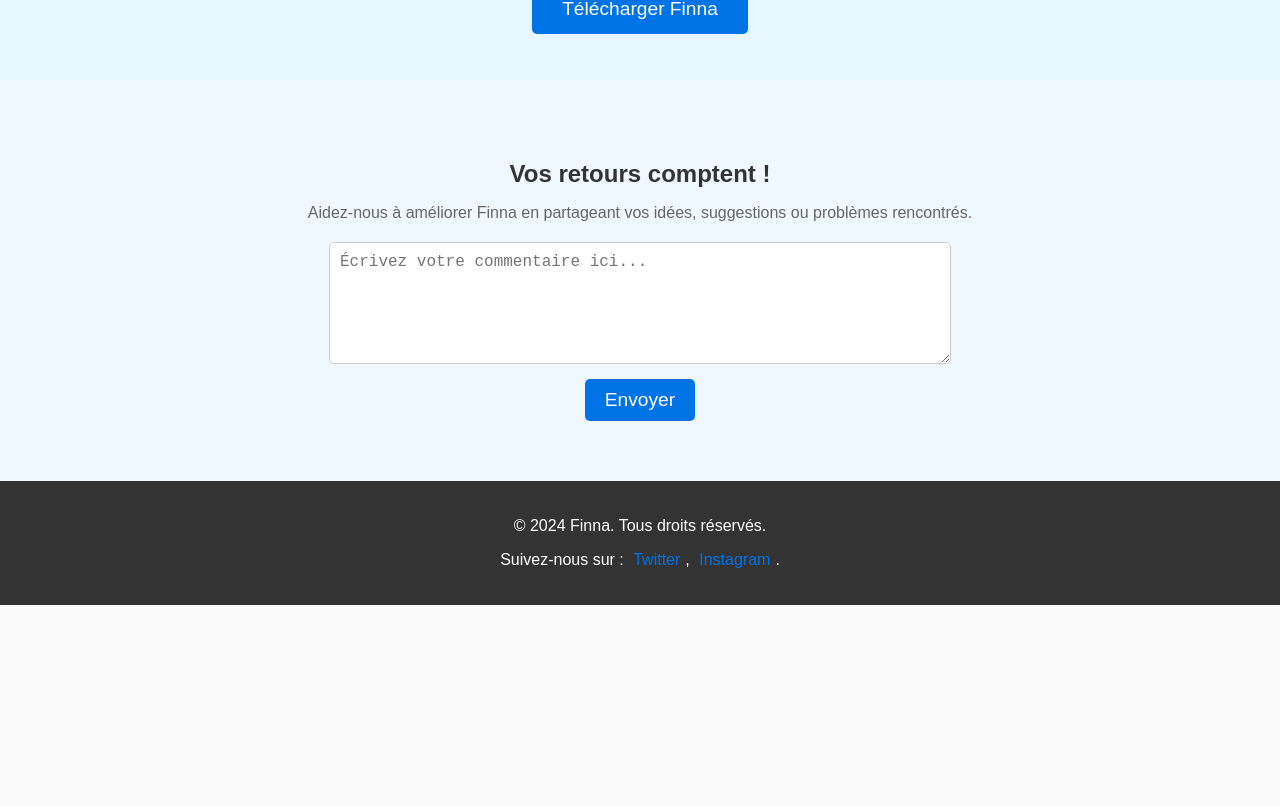
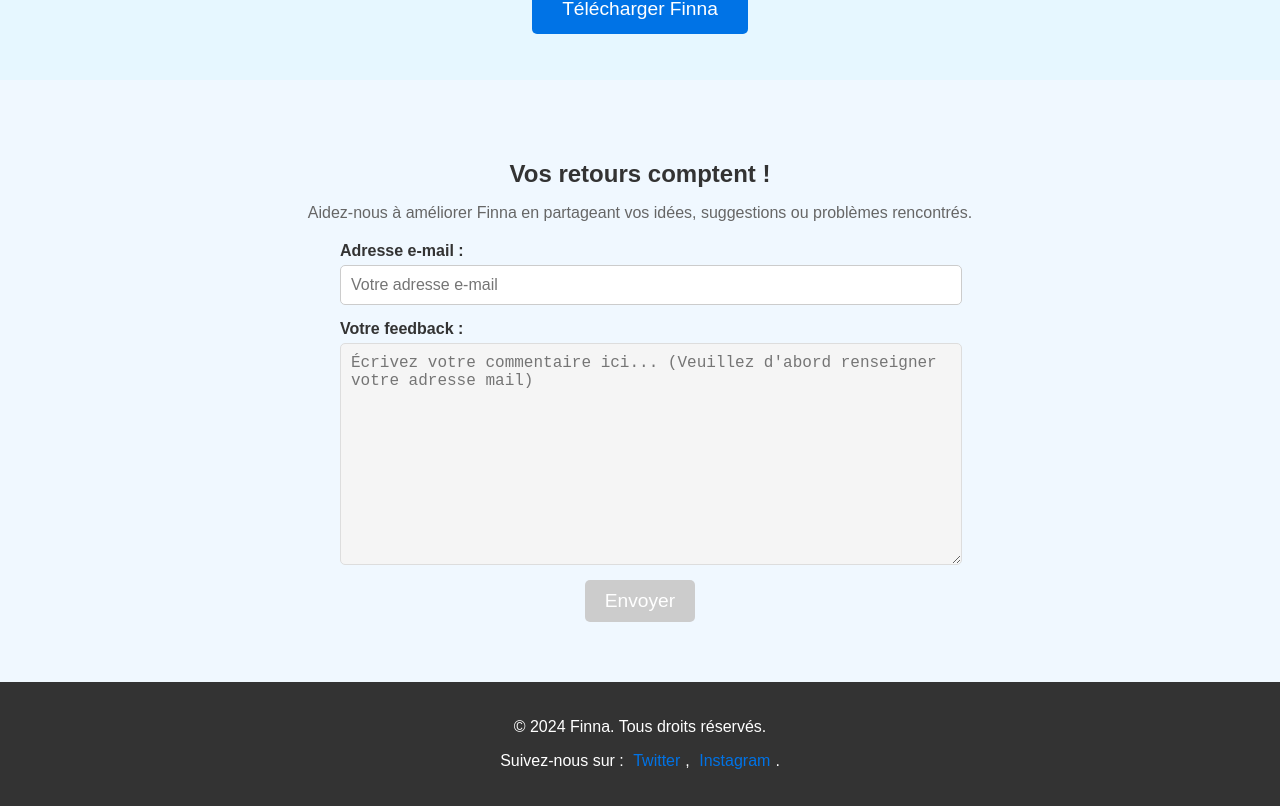
Before and after one commit to eipFinna/FINNA_MIRROR, a React (Create React App) app in the folder finna/: page / in a window 1280 px wide. Shown: the part 932-1738 px from the top of the page. Before the commit the page ends 1537 px from the top, so only its background shows below. Built offline with nearby package versions, Linux system fonts and the light colour scheme.

Commit message:
feat: add changing the user feedback and add an email form before the feedback

```diff
--- a/finna/src/components/UserFeedback.css
+++ b/finna/src/components/UserFeedback.css
@@ -21,14 +21,38 @@
   gap: 15px;
 }
 
+.feedback-form .form-group {
+  width: 100%;
+  max-width: 600px;
+  display: flex;
+  flex-direction: column;
+  gap: 5px;
+}
+
+.feedback-form .form-label {
+  font-weight: bold;
+  color: #333;
+  text-align: left;
+}
+
+.feedback-form .email-input,
 .feedback-form textarea {
   width: 100%;
-    max-width: 600px;
-    height: 100px;
   padding: 10px;
   border: 1px solid #ccc;
   border-radius: 5px;
   font-size: 1rem;
+}
+
+.feedback-form textarea {
+  height: 200px;
+  resize: vertical;
+}
+
+.feedback-form textarea:disabled {
+  background-color: #f5f5f5;
+  cursor: not-allowed;
+  border: 1px solid #ddd;
 }
 
 .feedback-form .feedback-button {
@@ -45,3 +69,8 @@
 .feedback-form .feedback-button:hover {
   background-color: #005bb5;
 }
+
+.feedback-form .feedback-button:disabled {
+  background-color: #ccc;
+  cursor: not-allowed;
+}
--- a/finna/src/components/UserFeedback.js
+++ b/finna/src/components/UserFeedback.js
@@ -2,16 +2,20 @@
 import "./UserFeedback.css";
 
 const UserFeedback = () => {
+  const [email, setEmail] = useState("");
   const [feedback, setFeedback] = useState("");
 
   const handleSubmit = (e) => {
     e.preventDefault();
     /*pour le backend plus tard*/
-    console.log("Feedback soumis :", feedback);
+    console.log("Feedback soumis :", { email, feedback });
 
+    setEmail("");
     setFeedback("");
     alert("Merci pour votre retour !");
   };
+
+  const isFormValid = email.trim() !== "" && feedback.trim() !== "";
 
   return (
     <section id="user-feedback" className="user-feedback-section">
@@ -21,13 +25,42 @@
         problèmes rencontrés.
       </p>
       <form onSubmit={handleSubmit} className="feedback-form">
-        <textarea
-          value={feedback}
-          onChange={(e) => setFeedback(e.target.value)}
-          placeholder="Écrivez votre commentaire ici..."
-          required
-        ></textarea>
-        <button type="submit" className="feedback-button">
+        {/* Champ pour l'adresse e-mail */}
+        <div className="form-group">
+          <label htmlFor="email" className="form-label">
+            Adresse e-mail :
+          </label>
+          <input
+            type="email"
+            id="email"
+            value={email}
+            onChange={(e) => setEmail(e.target.value)}
+            placeholder="Votre adresse e-mail"
+            required
+            className="email-input"
+          />
+        </div>
+
+        {/* Champ pour le feedback */}
+        <div className="form-group">
+          <label htmlFor="feedback" className="form-label">
+            Votre feedback :
+          </label>
+          <textarea
+            id="feedback"
+            value={feedback}
+            onChange={(e) => setFeedback(e.target.value)}
+            placeholder="Écrivez votre commentaire ici... (Veuillez d'abord renseigner votre adresse mail)"
+            required
+            disabled={!email.trim()}
+          ></textarea>
+        </div>
+
+        <button
+          type="submit"
+          className="feedback-button"
+          disabled={!isFormValid}
+        >
           Envoyer
         </button>
       </form>
```
Lines whose indentation alone changed are shown as unchanged.
